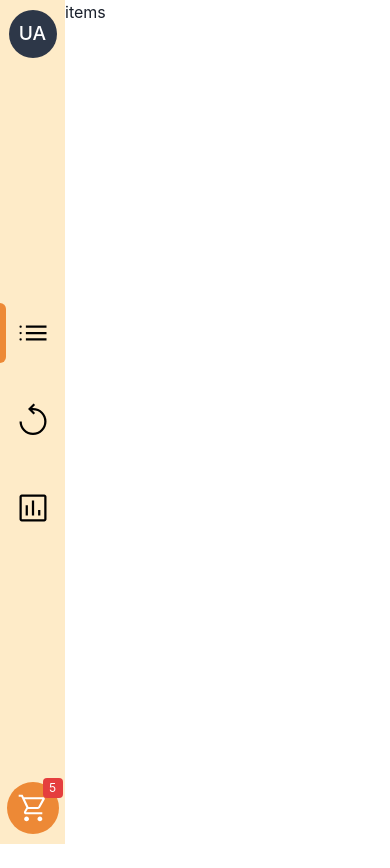
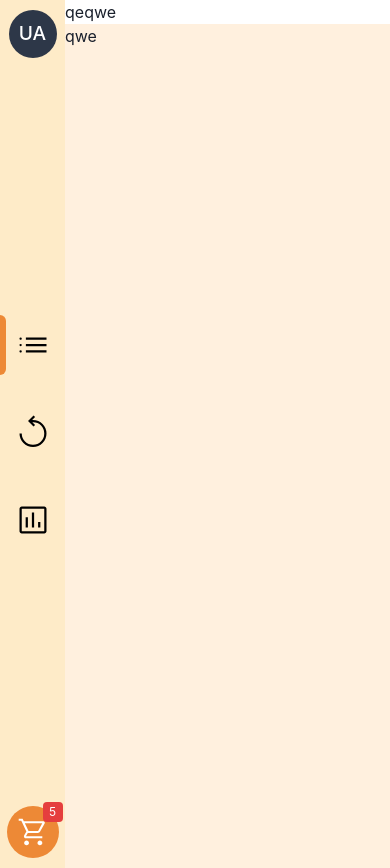
Before and after one commit to RauboLuk/Shoppingify, a Next.js app: page /items in a window 390 px wide. Before the commit the page ends 844 px from the top, so only its background shows below. Built offline with nearby package versions, Linux system fonts and the light colour scheme.

Commit message:
feat: responsive template for items page

```diff
--- a/src/components/Layout.tsx
+++ b/src/components/Layout.tsx
@@ -6,9 +6,16 @@ function Layout({ children }: { children: ReactElement }) {
     return (
         <Grid templateColumns={'65px 1fr'} minH={'100vh'}>
             <Sidebar />
-            <GridItem>
-                <main>{children}</main>
-            </GridItem>
+            <Grid
+                templateColumns={{
+                    sm: '1fr',
+                    md: '1fr 350px',
+                    xl: '1fr 400px',
+                }}
+                as={'main'}
+            >
+                {children}
+            </Grid>
         </Grid>
     )
 }
--- a/src/pages/items/index.tsx
+++ b/src/pages/items/index.tsx
@@ -1,5 +1,16 @@
+import { Box, GridItem } from "@chakra-ui/react"
+
 const index = () => {
-    return <div>items</div>
+    return (
+        <>
+            <GridItem as={'section'} >
+                qeqwe
+            </GridItem>
+            <GridItem as={'aside'} background={'#FFF0DE'} height={'100vh'}>
+                qwe
+            </GridItem>
+        </>
+    )
 }
 
 export default index
```
